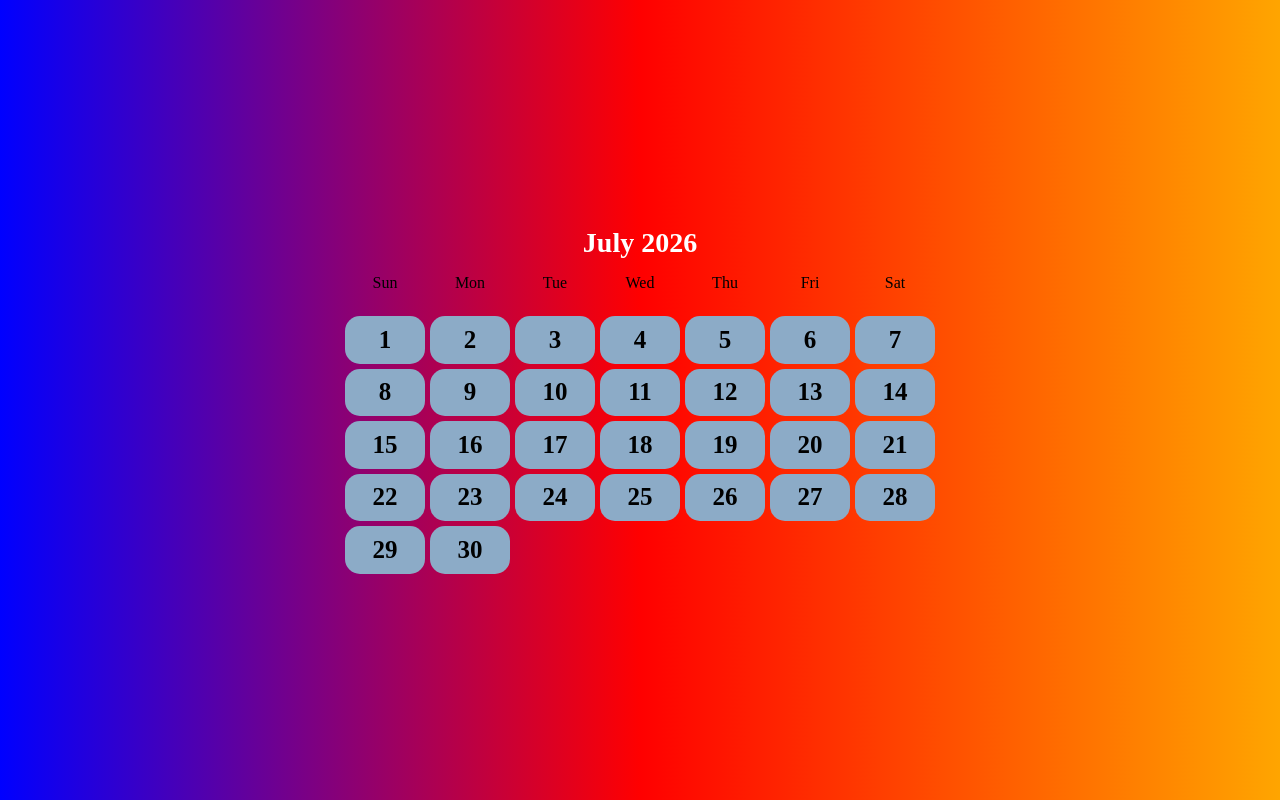
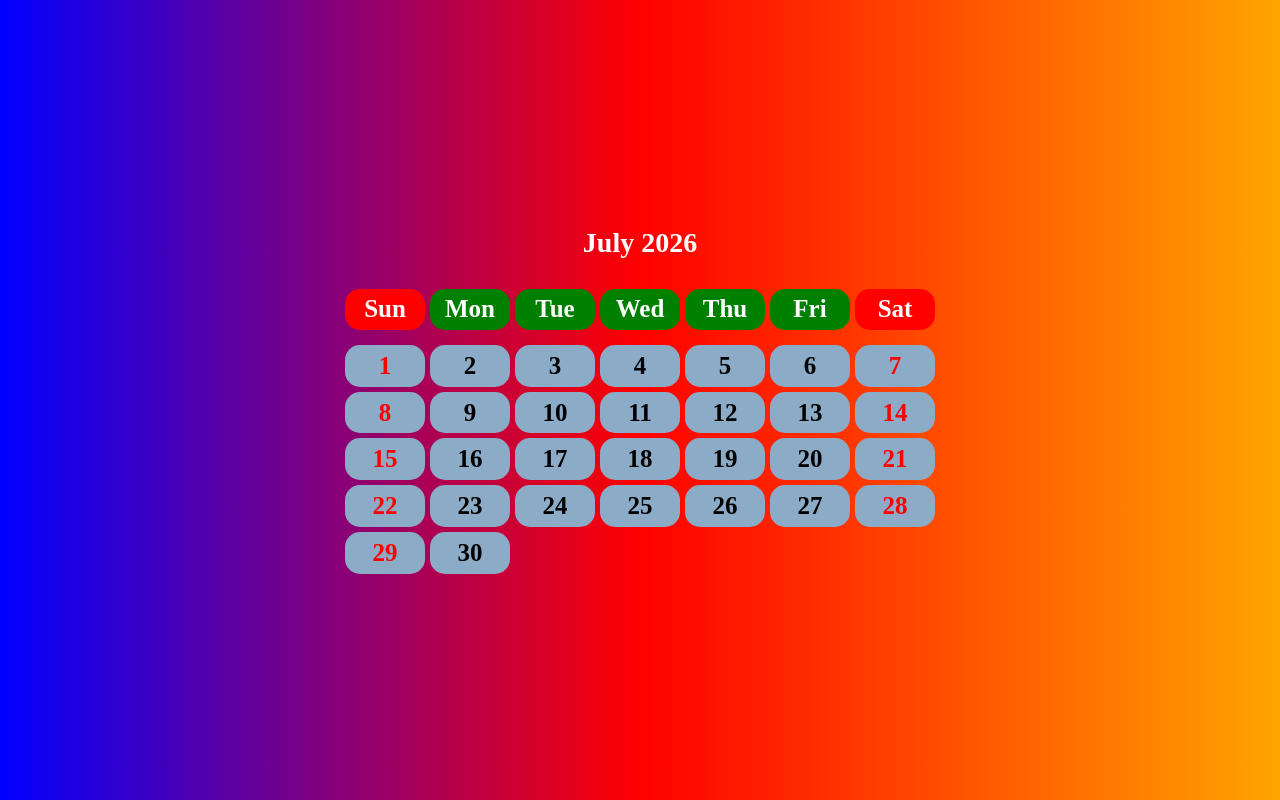
Before and after one commit to aminulislam424842/Module-4, a plain HTML site: page Mini-Calendar/index.html in a window 1280 px wide. Drawn offline with Linux system fonts and the light colour scheme.

Commit message:
Highlight weekdays and weekends

```diff
--- a/Mini-Calendar/index.html
+++ b/Mini-Calendar/index.html
@@ -49,9 +49,31 @@
       font-size: 25px;
     }
 
+    .boxx {
+      color: red;
+    }
 
+    .day {
+      font-size: 25px;
+      margin-top: 15px;
+      font-weight: 700;
+      display: flex;
+      justify-content: center;
+      align-items: center;
+      margin-bottom: 10px;
+    }
 
+    .off {
+      background-color: red;
+      color: rgb(255, 255, 255);
+      border-radius: 15px;
+    }
 
+    .on {
+      background-color: green;
+      color: white;
+      border-radius: 15px;
+    }
   </style>
 </head>
 
```
